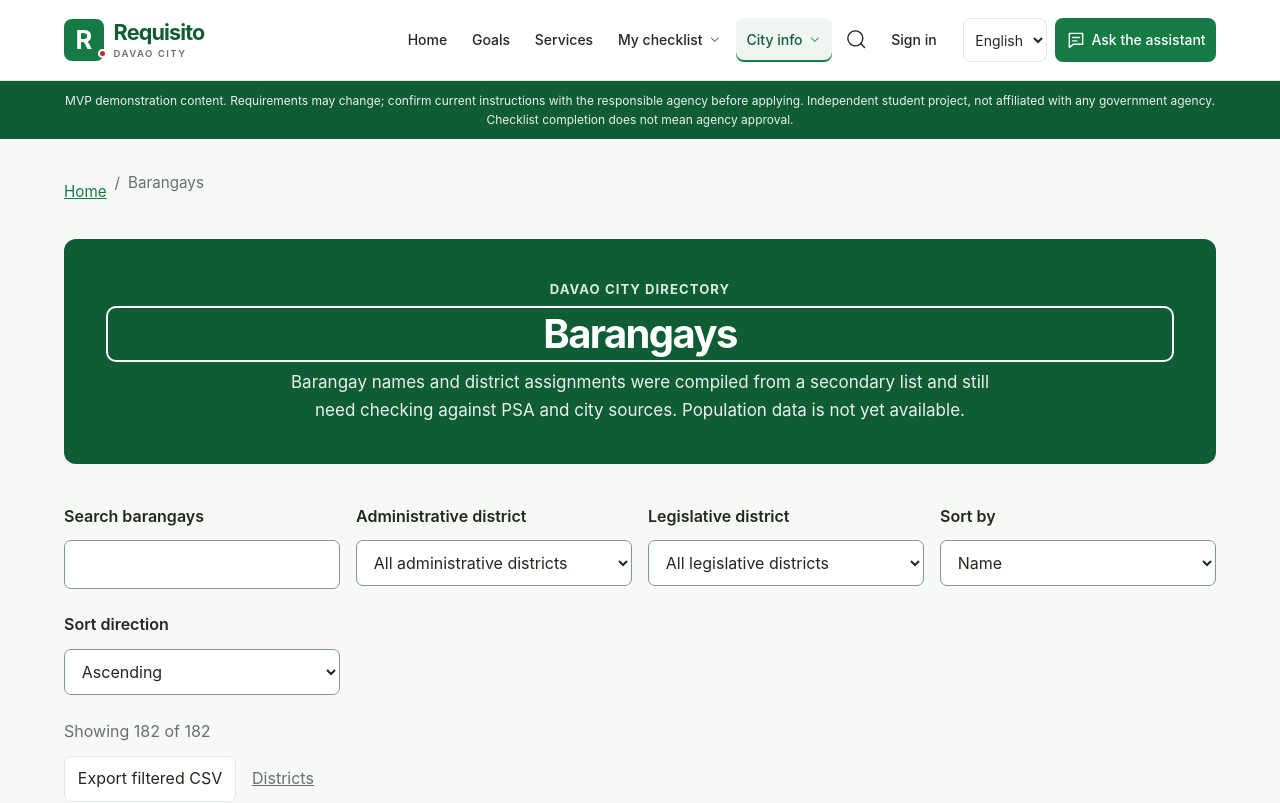
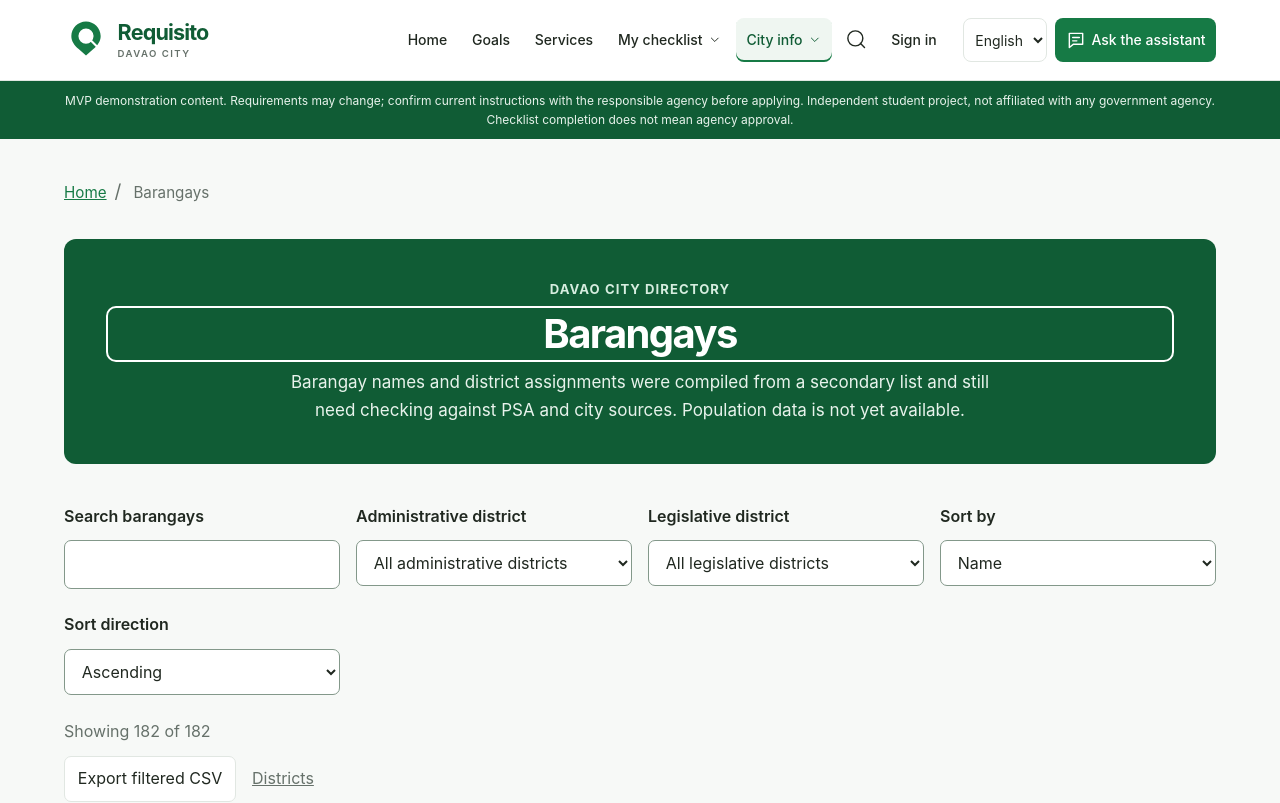
Before and after one commit to UIC-CCS-WEB-DEVELOPMENT-2026-2027/requisito, a React (Vite) app: page /barangays in a window 1280 px wide. Shown: the top 803 px of the page. Built offline with nearby package versions, Linux system fonts and the light colour scheme.

Commit message:
Polish navigation and update site logo

```diff
--- a/src/App.css
+++ b/src/App.css
@@ -21,16 +21,12 @@
 .breadcrumbs ol {
   display: flex;
   flex-wrap: wrap;
+  align-items: center;
+  column-gap: 0.75rem;
   gap: 0.5rem;
   margin: 0;
   padding: 0;
   list-style: none;
-}
-
-.breadcrumbs li + li::before {
-  content: "/";
-  margin-right: 0.5rem;
-  color: var(--text);
 }
 
 .breadcrumbs a {
@@ -1223,18 +1219,26 @@ fieldset.portal-card {
 }
 
 .breadcrumbs {
-  display: flex;
-  flex-wrap: wrap;
-  gap: 0.5rem;
   margin: 0 0 1.5rem;
-  padding: 0;
-  list-style: none;
-}
-
-.breadcrumbs li + li::before {
-  content: "/";
-  margin-right: 0.5rem;
+}
+
+.breadcrumbs li {
+  display: flex;
+  min-height: 44px;
+  align-items: center;
+  line-height: 1.4;
+}
+
+.breadcrumbs-current {
+  gap: 0.75rem;
+}
+
+.breadcrumbs-separator {
+  display: inline-block;
   color: var(--text);
+  font-size: 1.25em;
+  line-height: 1;
+  transform: translateY(-0.04em);
 }
 
 .breadcrumbs a {
--- a/src/components/Breadcrumbs.jsx
+++ b/src/components/Breadcrumbs.jsx
@@ -32,7 +32,10 @@ function Breadcrumbs({ pathname }) {
     <nav className="breadcrumbs" aria-label={t('a11y.breadcrumbs')}>
       <ol>
         <li><Link to={href('home')}>{t('nav.home')}</Link></li>
-        <li aria-current="page">{currentLabel}</li>
+        <li className="breadcrumbs-current" aria-current="page">
+          <span className="breadcrumbs-separator" aria-hidden="true">/</span>
+          <span>{currentLabel}</span>
+        </li>
       </ol>
     </nav>
   )
--- a/src/components/Layout.jsx
+++ b/src/components/Layout.jsx
@@ -18,6 +18,9 @@ function Layout() {
   const [assistantOpen, setAssistantOpen] = useState(false)
   const location = useLocation()
   const assistantContext = getPageContext(location.pathname)
+  useEffect(() => {
+    window.scrollTo(0, 0)
+  }, [location.pathname])
   useEffect(() => {
     const heading = document.querySelector('#main-content h1')
     if (!heading) return
--- a/src/components/SiteChrome.css
+++ b/src/components/SiteChrome.css
@@ -39,18 +39,14 @@
   text-decoration: none;
 }
 .brand-mark {
-  position: relative;
   display: grid;
   place-items: center;
-  width: 40px;
-  height: 42px;
-  border-radius: 8px;
-  background: var(--accent);
-  color: #fff;
-  font-size: 1.6rem;
-  font-weight: 750;
+  flex: 0 0 44px;
+  width: 44px;
+  height: 44px;
+  color: var(--accent);
 }
-.brand-mark > span { position: absolute; width: 9px; height: 9px; right: -3px; bottom: 3px; border: 2px solid #fff; border-radius: 50%; background: var(--danger); }
+.brand-mark svg { display: block; width: 100%; height: 100%; }
 .brand-name { display: grid; font-size: 1.35rem; font-weight: 750; letter-spacing: -0.04em; line-height: 1.1; }
 .brand-name small { margin-top: 0.25rem; color: var(--text); font-size: 0.6rem; font-weight: 600; letter-spacing: 0.15em; text-transform: uppercase; }
 .site-nav { display: flex; flex: 1; min-width: 0; justify-content: flex-end; }
@@ -228,7 +224,7 @@
 @media (max-width: 480px) {
   .header-content { padding-inline: 1rem; gap: 1rem; }
   .brand-name { font-size: 1.2rem; }
-  .brand-mark { width: 36px; height: 38px; }
+  .brand-mark { flex-basis: 36px; width: 36px; height: 38px; }
   .main-content { padding-inline: 1rem; }
   .main-content-home { padding: 0; }
   .home-hero-inner { padding-inline: 1rem; }
--- a/src/components/SiteHeader.jsx
+++ b/src/components/SiteHeader.jsx
@@ -71,7 +71,12 @@ export default function SiteHeader({ assistantOpen, onAssistantOpen }) {
     }}>
       <div className="header-content">
         <Link className="brand" to={href('home')}>
-          <span className="brand-mark" aria-hidden="true">R<span /></span>
+          <span className="brand-mark" aria-hidden="true">
+            <svg viewBox="0 0 180 180" focusable="false">
+              <path fill="currentColor" fillRule="evenodd" d="M90 14c-33 0-60 27-60 60 0 21 12 39 30 53l30 26 30-26c18-14 30-32 30-53 0-33-27-60-60-60Zm0 29a31 31 0 1 0 0 62 31 31 0 0 0 0-62Z" />
+              <path d="m107 89 32 32" fill="none" stroke="white" strokeWidth="8.5" />
+            </svg>
+          </span>
           <span className="brand-name">Requisito<small>Davao City</small></span>
         </Link>
         <nav className="site-nav" aria-label={t('a11y.mainNavigation')}>
```
Also changed, not shown: public/favicon.svg.
